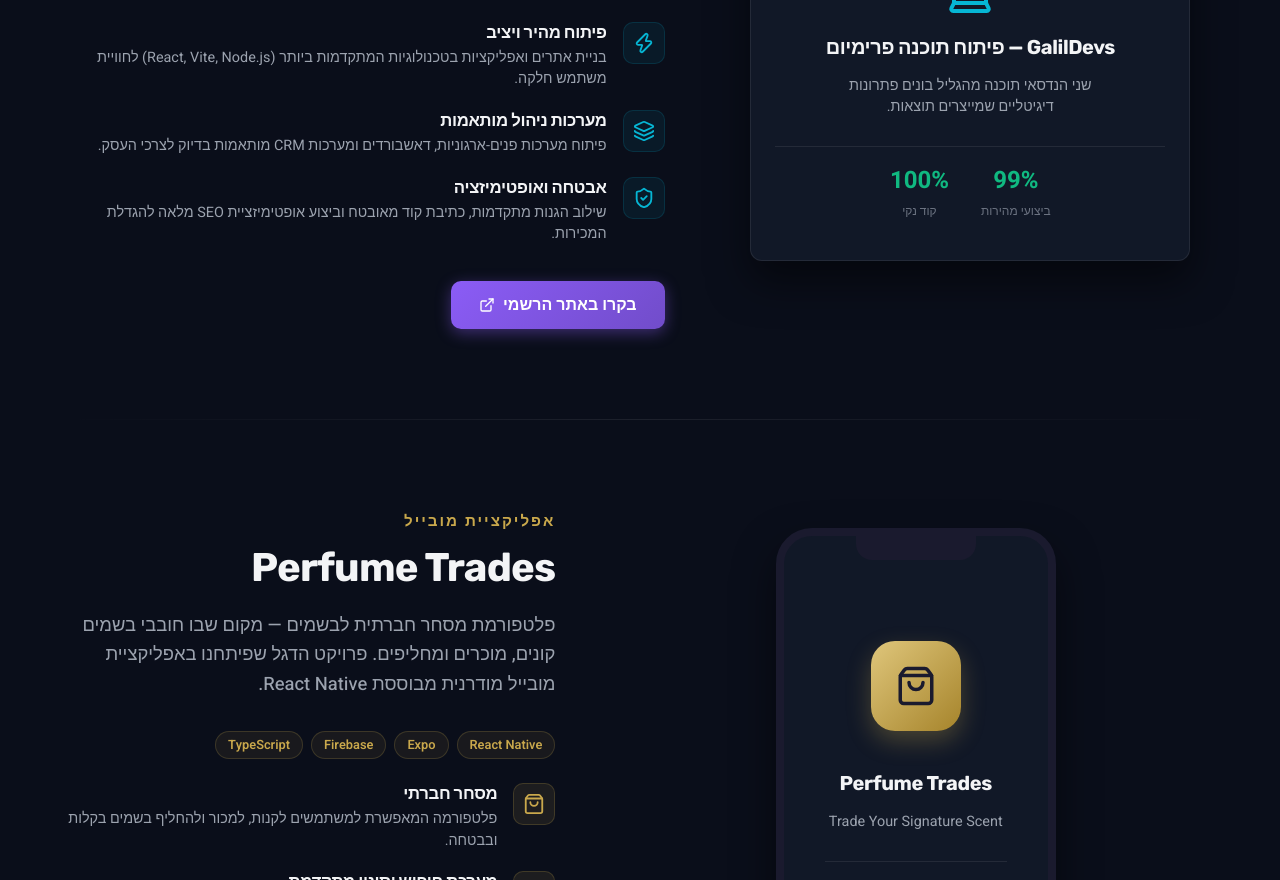
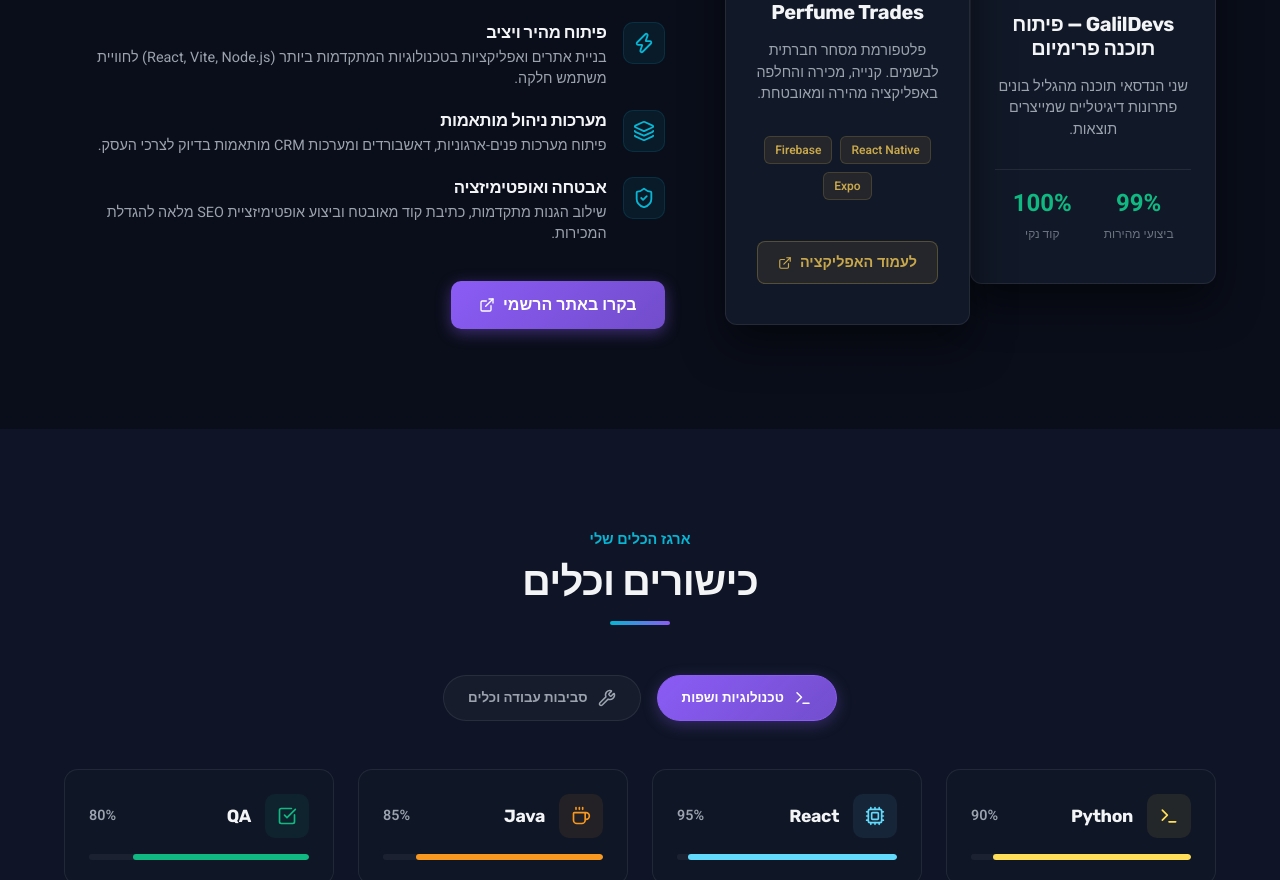
Before and after one commit to DanielMalul/DanielProtfolio, a React (Vite) app: page / in a window 1280 px wide. Shown: the part 1920-2800 px from the top of the page. Built offline with nearby package versions, Linux system fonts and the light colour scheme.

Commit message:
feat: stack Perfume Trades mockup card exactly under GalilDevs card with matching style

```diff
--- a/src/components/GalilDevs.jsx
+++ b/src/components/GalilDevs.jsx
@@ -72,6 +72,41 @@
                 </div>
               </div>
             </div>
+
+            {/* Project 2: Perfume Trades Card */}
+            <div className={`${styles.mockupContainer} ${styles.mockupPerfume}`}>
+              <div className={styles.mockupHeader}>
+                <div className={styles.dots}>
+                  <span className={styles.dotRed}></span>
+                  <span className={styles.dotYellow}></span>
+                  <span className={styles.dotGreen}></span>
+                </div>
+                <div className={styles.mockupTitle}>perfume-trades.com</div>
+              </div>
+              <div className={styles.mockupBody}>
+                <ShoppingBag className={`${styles.mockupIcon} ${styles.iconGold}`} size={48} />
+                <h4 className={styles.mockupText}>Perfume Trades</h4>
+                <p className={styles.mockupSubtext}>
+                  פלטפורמת מסחר חברתית לבשמים. קנייה, מכירה והחלפה באפליקציה מהירה ומאובטחת.
+                </p>
+
+                <div className={styles.mockupTech}>
+                  <span>React Native</span>
+                  <span>Firebase</span>
+                  <span>Expo</span>
+                </div>
+
+                <a
+                  href="https://perfume-trades.com"
+                  target="_blank"
+                  rel="noopener noreferrer"
+                  className={styles.mockupBtn}
+                >
+                  <span>לעמוד האפליקציה</span>
+                  <ExternalLink size={14} />
+                </a>
+              </div>
+            </div>
             <div className={styles.glowDecor}></div>
           </div>
 
@@ -108,75 +143,6 @@
           </div>
         </div>
 
-        <div className={styles.projectDivider} />
-
-        {/* ─── Project 2: Perfume Trades ─── */}
-        <div className={`${styles.grid} ${styles.gridReverse}`}>
-          {/* Right (Visual order on desktop): Content description */}
-          <div className={styles.contentSide}>
-            <span className={styles.preTitlePerfume}>אפליקציית מובייל</span>
-            <h2 className={styles.title}>Perfume Trades</h2>
-            <p className={styles.leadText}>
-              פלטפורמת מסחר חברתית לבשמים — מקום שבו חובבי בשמים קונים, מוכרים ומחליפים.
-              פרויקט הדגל שפיתחנו באפליקציית מובייל מודרנית מבוססת React Native.
-            </p>
-
-            <div className={styles.techTags}>
-              <span>React Native</span>
-              <span>Expo</span>
-              <span>Firebase</span>
-              <span>TypeScript</span>
-            </div>
-
-            <div className={styles.servicesList}>
-              {perfumeFeatures.map((feature, idx) => (
-                <div key={idx} className={styles.serviceItem}>
-                  <div className={`${styles.iconBox} ${styles.iconBoxPerfume}`}>{feature.icon}</div>
-                  <div className={styles.serviceInfo}>
-                    <h4 className={styles.serviceTitle}>{feature.title}</h4>
-                    <p className={styles.serviceDesc}>{feature.desc}</p>
-                  </div>
-                </div>
-              ))}
-            </div>
-
-            <a
-              href="https://perfume-trades.com"
-              target="_blank"
-              rel="noopener noreferrer"
-              className={`${styles.visitBtn} ${styles.visitBtnPerfume}`}
-            >
-              <span>לעמוד האפליקציה</span>
-              <ExternalLink size={16} />
-            </a>
-          </div>
-
-          {/* Left (Visual order on desktop): Mobile Mockup */}
-          <div className={styles.graphicSide}>
-            <div className={`${styles.mockupContainer} ${styles.mobileMockup}`}>
-              <div className={styles.mobileNotch}></div>
-              <div className={styles.mockupBody}>
-                <div className={styles.appIconWrapper}>
-                  <ShoppingBag className={styles.appIcon} size={42} />
-                </div>
-                <h4 className={styles.mockupText}>Perfume Trades</h4>
-                <p className={styles.mockupSubtext}>Trade Your Signature Scent</p>
-                <div className={styles.mockupStats}>
-                  <div className={styles.stat}>
-                    <span className={styles.statVal} style={{color: '#c9a84c'}}>+10K</span>
-                    <span className={styles.statLabel}>בשמים למכירה</span>
-                  </div>
-                  <div className={styles.stat}>
-                    <span className={styles.statVal} style={{color: '#c9a84c'}}>100%</span>
-                    <span className={styles.statLabel}>אבטחה ומסחר</span>
-                  </div>
-                </div>
-              </div>
-            </div>
-            <div className={`${styles.glowDecor} ${styles.glowDecorPerfume}`}></div>
-          </div>
-        </div>
-
       </div>
     </section>
   );
--- a/src/components/GalilDevs.module.css
+++ b/src/components/GalilDevs.module.css
@@ -290,52 +290,53 @@
   box-shadow: 0 0 20px rgba(201, 168, 76, 0.2);
 }
 
-/* ── Mobile Mockup ── */
-.mobileMockup {
-  width: 280px;
-  height: auto;
-  min-height: 520px;
-  border-radius: 36px;
-  margin: 0 auto;
-  border: 8px solid #1a1a2e;
-  padding: 0;
-  display: flex;
-  flex-direction: column;
-  align-items: center;
-  justify-content: center;
+/* ── Perfume Trades Specific Styles (Stacked Card) ── */
+.mockupPerfume {
+  margin-top: 30px;
 }
 
-.mobileNotch {
-  position: absolute;
-  top: 0;
-  left: 50%;
-  transform: translateX(-50%);
-  width: 120px;
-  height: 24px;
-  background: #1a1a2e;
-  border-bottom-left-radius: 16px;
-  border-bottom-right-radius: 16px;
-  z-index: 2;
+.iconGold {
+  color: #c9a84c;
 }
 
-.appIconWrapper {
-  width: 90px;
-  height: 90px;
-  background: linear-gradient(135deg, #dfc67b 0%, #a6842b 100%);
-  border-radius: 24px;
+.mockupTech {
   display: flex;
-  align-items: center;
   justify-content: center;
-  margin-bottom: 24px;
-  box-shadow: 0 10px 25px rgba(201, 168, 76, 0.3);
+  gap: 8px;
+  margin-top: 15px;
+  flex-wrap: wrap;
 }
 
-.appIcon {
-  color: #1a1a2e;
+.mockupTech span {
+  background: rgba(201, 168, 76, 0.1);
+  border: 1px solid rgba(201, 168, 76, 0.2);
+  color: #c9a84c;
+  padding: 4px 10px;
+  border-radius: 6px;
+  font-size: 0.75rem;
+  font-weight: 600;
 }
 
-.glowDecorPerfume {
-  background: radial-gradient(circle, rgba(201, 168, 76, 0.15) 0%, transparent 60%);
+.mockupBtn {
+  display: inline-flex;
+  align-items: center;
+  gap: 8px;
+  margin-top: 25px;
+  padding: 10px 20px;
+  background: rgba(201, 168, 76, 0.1);
+  border: 1px solid rgba(201, 168, 76, 0.3);
+  color: #c9a84c;
+  border-radius: 8px;
+  font-size: 0.9rem;
+  font-weight: 600;
+  text-decoration: none;
+  transition: all 0.3s ease;
+}
+
+.mockupBtn:hover {
+  background: rgba(201, 168, 76, 0.2);
+  box-shadow: 0 0 15px rgba(201, 168, 76, 0.2);
+  transform: translateY(-2px);
 }
 
 /* Responsiveness */
@@ -343,10 +344,6 @@
   .grid {
     grid-template-columns: 1fr;
     gap: 50px;
-  }
-
-  .gridReverse {
-    direction: rtl;
   }
 
   .graphicSide {
@@ -357,10 +354,6 @@
     order: 1;
     align-items: center;
     text-align: center;
-  }
-
-  .techTags {
-    justify-content: center;
   }
 
   .visitBtn {
```
